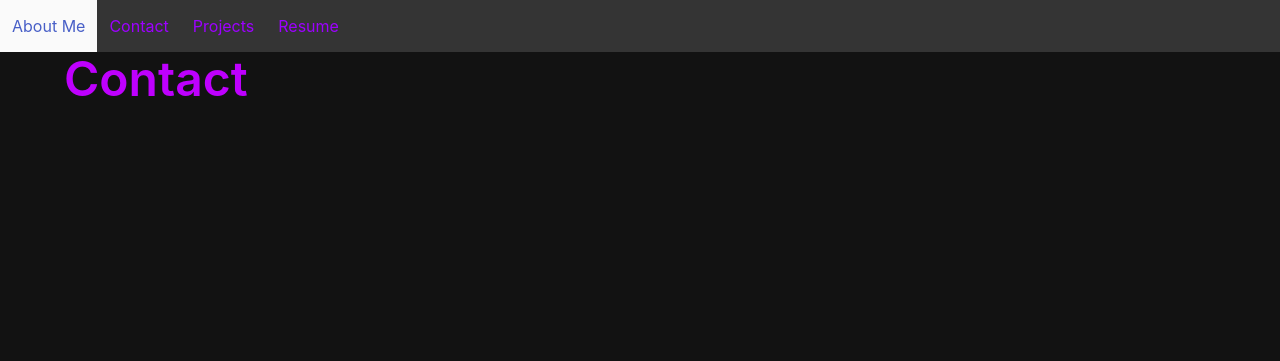
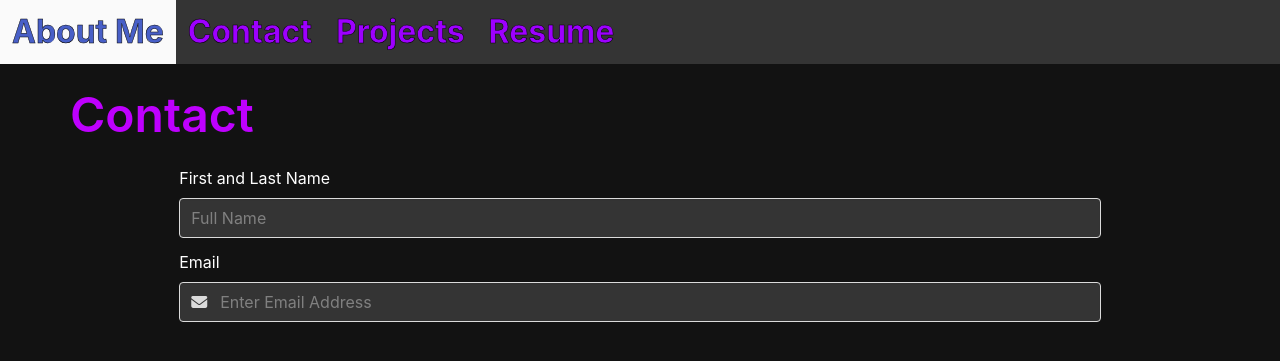
Before and after one commit to Revilite/python-portfolio, a Flask app: page /contact in a window 1280 px wide. Shown: the top 361 px of the page. Run offline with Flask 2, Linux system fonts and the light colour scheme; some libraries are stand-ins or nearby versions.

Commit message:
adding form to contact

```diff
--- a/website/static/style.css
+++ b/website/static/style.css
@@ -6,6 +6,9 @@ html {
 .navbar a {
   color: #9D00FF;
   background-color: #343434;
+  font-weight: bold;
+  font-size: 32px;
+  -webkit-text-stroke: .5px black;
 }
 
 .dropBackground {
@@ -14,4 +17,30 @@ html {
 
 .title {
   color: #BE00FE;
+  padding-left: 6px;
 }
+
+.container {
+  padding-top: 24px;
+  margin: auto;
+}
+
+.content{
+  width: 80%;
+  margin-left: auto;
+  margin-right: auto;
+}
+
+.label {
+  color: white;
+  font-weight: normal;
+}
+
+.input {
+  background-color: #343434;
+  color: white;
+}
+
+.input::placeholder {
+  color: gray;
+}
--- a/website/templates/base.html
+++ b/website/templates/base.html
@@ -16,7 +16,11 @@
     />
   </head>
   <body>
-    <nav class="navbar has-background-dark " role="navigation" aria-label="main navigation">
+    <nav
+      class="navbar has-background-dark"
+      role="navigation"
+      aria-label="main navigation"
+    >
       <div class="navbar-brand">
         <a
           role="button"
@@ -42,12 +46,9 @@
     </nav>
     <div class="container">
       <h2 class="title is-1">{%block title%}About Me {% endblock %}</h2>
-      <p>
-        {% block content %}
-
-        {% endblock %}
-      </p>
+      <div class="content">{% block content %} {% endblock %}</div>
     </div>
   </body>
   <script src="{{ url_for('static', filename='index.js')}}"></script>
+  <script src="https://kit.fontawesome.com/5a9f48c8be.js" crossorigin="anonymous"></script>
 </html>
--- a/website/templates/contact.html
+++ b/website/templates/contact.html
@@ -1 +1,23 @@
-{% extends "base.html" %} {% block title %} Contact {% endblock%}
+{% extends "base.html" %} {% block title %} Contact {% endblock%} {% block
+content %}
+
+<form>
+  <div class="field">
+    <label class="label">First and Last Name</label>
+    <div class="control">
+      <input class="input" type="text" placeholder="Full Name" name="name" />
+    </div>
+  </div>
+
+  <div class="field">
+    <label class="label">Email</label>
+    <div class="control has-icons-left">
+      <input class="input" type="email" placeholder="Enter Email Address">
+      <span class="icon is-small is-left">
+        <i class="fas fa-envelope"></i>
+      </span>
+    </div>
+  </div>
+</form>
+
+{% endblock%}
```
